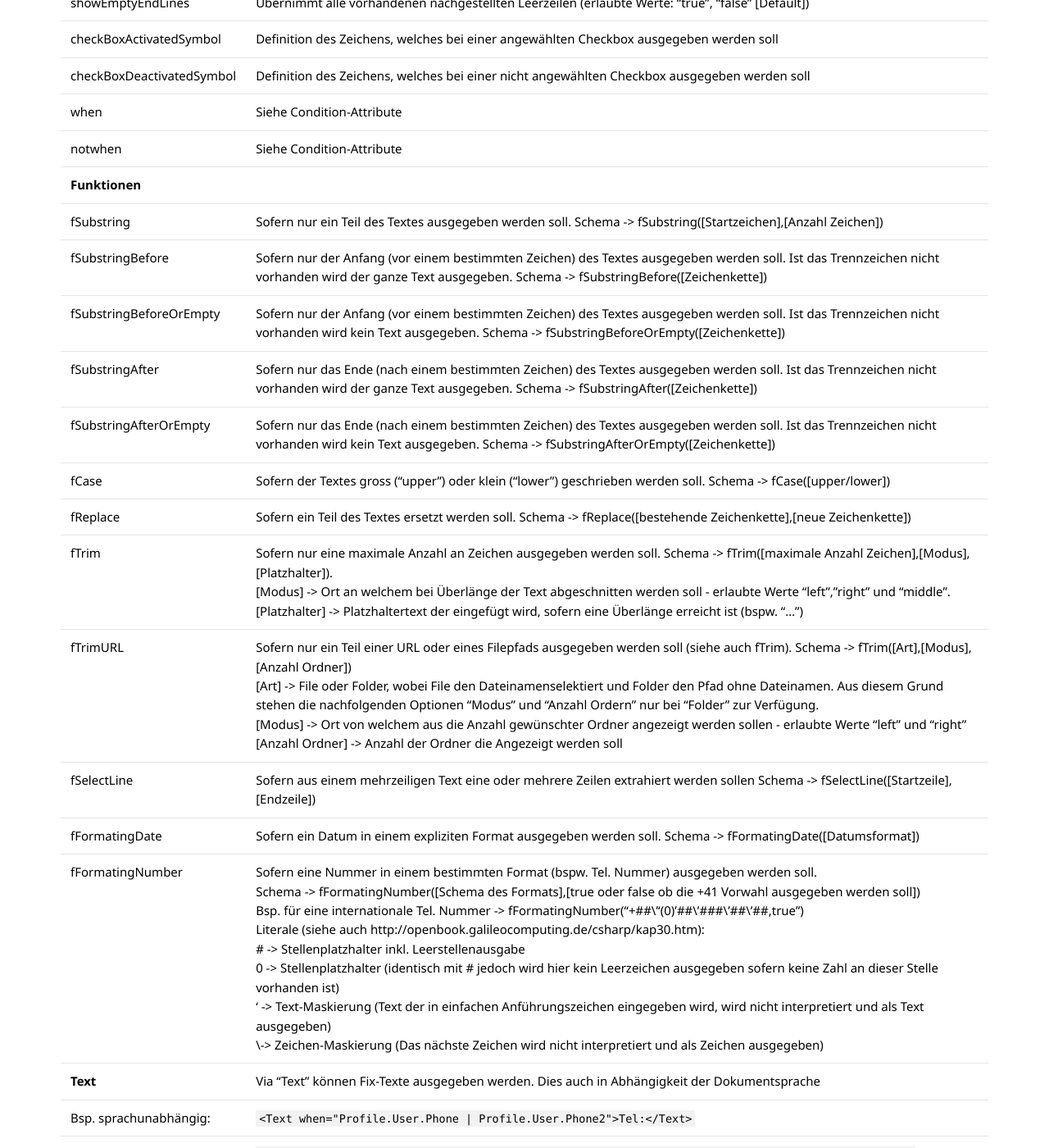
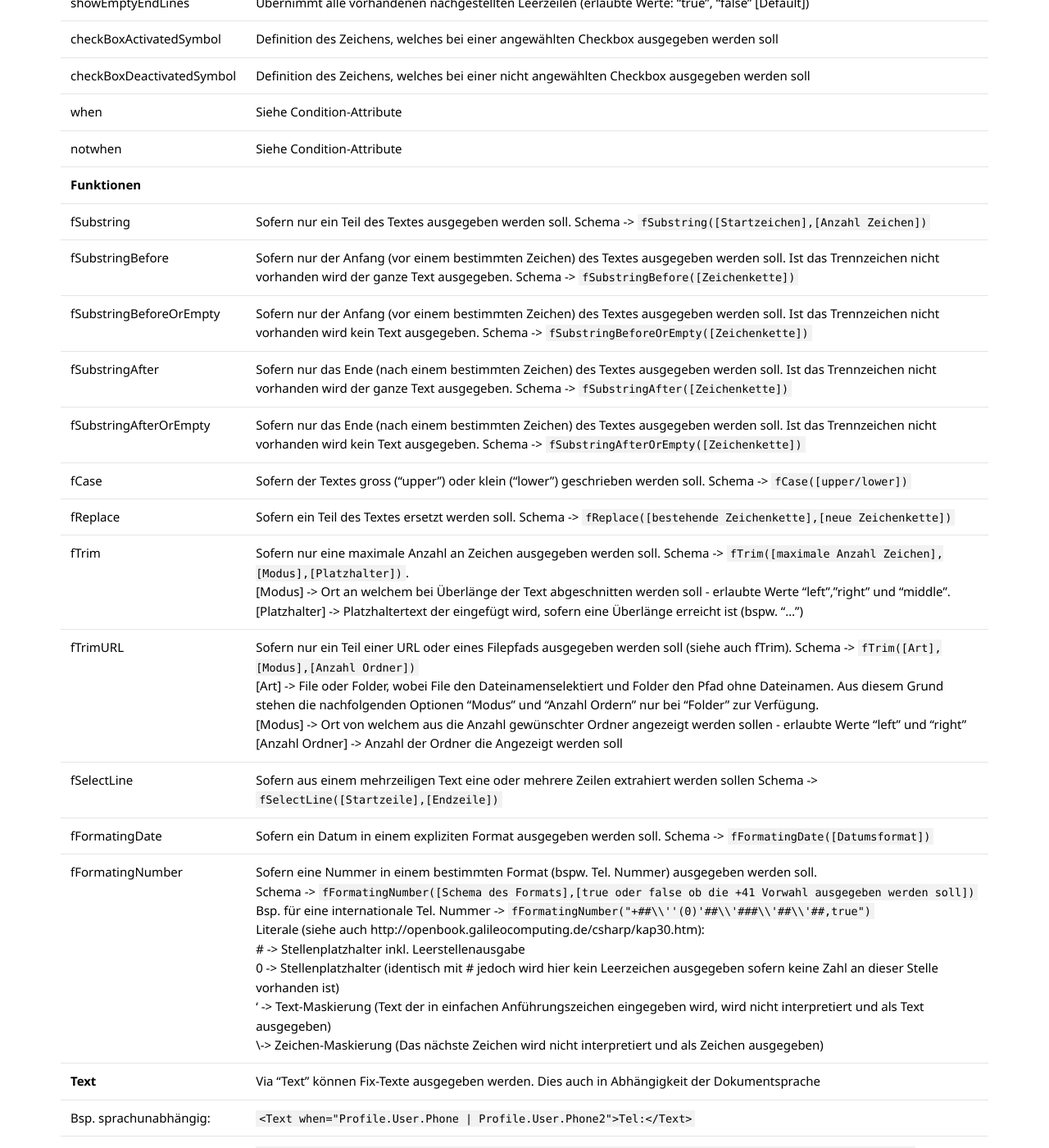
Before and after one commit to primesoft-group/oneoffixx-docs, a Jekyll site: the page built from _pages/docfunc/de/df-scripts.md, in a window 1280 px wide and 1400 px high, scrolled down 3178 px. Shown: the whole window at 82% size. Built offline with Jekyll 4.4.1, drawn with Linux system fonts in a browser that asks for light colours; nearby versions of some CDN libraries; some web fonts are replaced; some of the changed text lies outside the part shown.

Commit message:
Inlinecodes

```diff
--- a/_pages/docfunc/de/df-scripts.md
+++ b/_pages/docfunc/de/df-scripts.md
@@ -100,18 +100,18 @@ checkBoxDeactivatedSymbol | Definition des Zeichens, welches bei einer nicht ang
 when | Siehe Condition-Attribute
 notwhen | Siehe Condition-Attribute
 __Funktionen__ |
-fSubstring | Sofern nur ein Teil des Textes ausgegeben werden soll. Schema -> fSubstring([Startzeichen],[Anzahl Zeichen])
-fSubstringBefore | Sofern nur der Anfang (vor einem bestimmten Zeichen) des Textes ausgegeben werden soll. Ist das Trennzeichen nicht vorhanden wird der ganze Text ausgegeben. Schema -> fSubstringBefore([Zeichenkette])
-fSubstringBeforeOrEmpty | Sofern nur der Anfang (vor einem bestimmten Zeichen) des Textes ausgegeben werden soll. Ist das Trennzeichen nicht vorhanden wird kein Text ausgegeben. Schema -> fSubstringBeforeOrEmpty([Zeichenkette])
-fSubstringAfter | Sofern nur das Ende (nach einem bestimmten Zeichen) des Textes ausgegeben werden soll. Ist das Trennzeichen nicht vorhanden wird der ganze Text ausgegeben. Schema -> fSubstringAfter([Zeichenkette])
-fSubstringAfterOrEmpty | Sofern nur das Ende (nach einem bestimmten Zeichen) des Textes ausgegeben werden soll. Ist das Trennzeichen nicht vorhanden wird kein Text ausgegeben. Schema -> fSubstringAfterOrEmpty([Zeichenkette])
-fCase | Sofern der Textes gross ("upper") oder klein ("lower") geschrieben werden soll. Schema -> fCase([upper/lower])
-fReplace | Sofern ein Teil des Textes ersetzt werden soll. Schema -> fReplace([bestehende Zeichenkette],[neue Zeichenkette])
-fTrim |  Sofern nur eine maximale Anzahl an Zeichen ausgegeben werden soll. Schema -> fTrim([maximale Anzahl Zeichen],[Modus],[Platzhalter]). <br/> [Modus] -> Ort an welchem bei Überlänge der Text abgeschnitten werden soll - erlaubte Werte "left","right" und "middle". <br/> [Platzhalter] -> Platzhaltertext der eingefügt wird, sofern eine Überlänge erreicht ist (bspw. "...")
-fTrimURL | Sofern nur ein Teil einer URL oder eines Filepfads ausgegeben werden soll (siehe auch fTrim). Schema -> fTrim([Art],[Modus],[Anzahl Ordner]) <br/> [Art] -> File oder Folder, wobei File den Dateinamenselektiert und Folder den Pfad ohne Dateinamen. Aus diesem Grund stehen die nachfolgenden Optionen "Modus" und "Anzahl Ordern" nur bei "Folder" zur Verfügung. <br/> [Modus] -> Ort von welchem aus die Anzahl gewünschter Ordner angezeigt werden sollen - erlaubte Werte "left" und "right" <br/> [Anzahl Ordner] -> Anzahl der Ordner die Angezeigt werden soll
-fSelectLine | Sofern aus einem mehrzeiligen Text eine oder mehrere Zeilen extrahiert werden sollen Schema -> fSelectLine([Startzeile],[Endzeile])
-fFormatingDate | Sofern ein Datum in einem expliziten Format ausgegeben werden soll. Schema -> fFormatingDate([Datumsformat])
-fFormatingNumber | Sofern eine Nummer in einem bestimmten Format (bspw. Tel. Nummer) ausgegeben werden soll. <br/> Schema -> fFormatingNumber([Schema des Formats],[true oder false ob die +41 Vorwahl ausgegeben werden soll]) <br/> Bsp. für eine internationale Tel. Nummer -> fFormatingNumber("+##\\''(0)'##\\'###\\'##\\'##,true") <br/> Literale (siehe auch http://openbook.galileocomputing.de/csharp/kap30.htm): <br/> # -> Stellenplatzhalter inkl. Leerstellenausgabe <br/> 0 -> Stellenplatzhalter (identisch mit # jedoch wird hier kein Leerzeichen ausgegeben sofern keine Zahl an dieser Stelle vorhanden ist) <br/> ' -> Text-Maskierung (Text der in einfachen Anführungszeichen eingegeben wird, wird nicht interpretiert und als Text ausgegeben) <br/> \\-> Zeichen-Maskierung (Das nächste Zeichen wird nicht interpretiert und als Zeichen ausgegeben)
+fSubstring | Sofern nur ein Teil des Textes ausgegeben werden soll. Schema -> `fSubstring([Startzeichen],[Anzahl Zeichen])`
+fSubstringBefore | Sofern nur der Anfang (vor einem bestimmten Zeichen) des Textes ausgegeben werden soll. Ist das Trennzeichen nicht vorhanden wird der ganze Text ausgegeben. Schema -> `fSubstringBefore([Zeichenkette])`
+fSubstringBeforeOrEmpty | Sofern nur der Anfang (vor einem bestimmten Zeichen) des Textes ausgegeben werden soll. Ist das Trennzeichen nicht vorhanden wird kein Text ausgegeben. Schema -> `fSubstringBeforeOrEmpty([Zeichenkette])`
+fSubstringAfter | Sofern nur das Ende (nach einem bestimmten Zeichen) des Textes ausgegeben werden soll. Ist das Trennzeichen nicht vorhanden wird der ganze Text ausgegeben. Schema -> `fSubstringAfter([Zeichenkette])`
+fSubstringAfterOrEmpty | Sofern nur das Ende (nach einem bestimmten Zeichen) des Textes ausgegeben werden soll. Ist das Trennzeichen nicht vorhanden wird kein Text ausgegeben. Schema -> `fSubstringAfterOrEmpty([Zeichenkette])`
+fCase | Sofern der Textes gross ("upper") oder klein ("lower") geschrieben werden soll. Schema -> `fCase([upper/lower])`
+fReplace | Sofern ein Teil des Textes ersetzt werden soll. Schema -> `fReplace([bestehende Zeichenkette],[neue Zeichenkette])`
+fTrim |  Sofern nur eine maximale Anzahl an Zeichen ausgegeben werden soll. Schema -> `fTrim([maximale Anzahl Zeichen],[Modus],[Platzhalter])`. <br/> [Modus] -> Ort an welchem bei Überlänge der Text abgeschnitten werden soll - erlaubte Werte "left","right" und "middle". <br/> [Platzhalter] -> Platzhaltertext der eingefügt wird, sofern eine Überlänge erreicht ist (bspw. "...")
+fTrimURL | Sofern nur ein Teil einer URL oder eines Filepfads ausgegeben werden soll (siehe auch fTrim). Schema -> `fTrim([Art],[Modus],[Anzahl Ordner])` <br/> [Art] -> File oder Folder, wobei File den Dateinamenselektiert und Folder den Pfad ohne Dateinamen. Aus diesem Grund stehen die nachfolgenden Optionen "Modus" und "Anzahl Ordern" nur bei "Folder" zur Verfügung. <br/> [Modus] -> Ort von welchem aus die Anzahl gewünschter Ordner angezeigt werden sollen - erlaubte Werte "left" und "right" <br/> [Anzahl Ordner] -> Anzahl der Ordner die Angezeigt werden soll
+fSelectLine | Sofern aus einem mehrzeiligen Text eine oder mehrere Zeilen extrahiert werden sollen Schema -> `fSelectLine([Startzeile],[Endzeile])`
+fFormatingDate | Sofern ein Datum in einem expliziten Format ausgegeben werden soll. Schema -> `fFormatingDate([Datumsformat])`
+fFormatingNumber | Sofern eine Nummer in einem bestimmten Format (bspw. Tel. Nummer) ausgegeben werden soll. <br/> Schema -> `fFormatingNumber([Schema des Formats],[true oder false ob die +41 Vorwahl ausgegeben werden soll])` <br/> Bsp. für eine internationale Tel. Nummer -> `fFormatingNumber("+##\\''(0)'##\\'###\\'##\\'##,true")` <br/> Literale (siehe auch http://openbook.galileocomputing.de/csharp/kap30.htm): <br/> # -> Stellenplatzhalter inkl. Leerstellenausgabe <br/> 0 -> Stellenplatzhalter (identisch mit # jedoch wird hier kein Leerzeichen ausgegeben sofern keine Zahl an dieser Stelle vorhanden ist) <br/> ' -> Text-Maskierung (Text der in einfachen Anführungszeichen eingegeben wird, wird nicht interpretiert und als Text ausgegeben) <br/> \\-> Zeichen-Maskierung (Das nächste Zeichen wird nicht interpretiert und als Zeichen ausgegeben)
 __Text__ | Via "Text" können Fix-Texte ausgegeben werden. Dies auch in Abhängigkeit der Dokumentsprache
 Bsp. sprachunabhängig: | `<Text when="Profile.User.Phone | Profile.User.Phone2">Tel:</Text>`
 Bsp. sprachabhängig: | `<Text when="Profile.User.Phone | Profile.User.Phone2"><Language lcid="2055">Tel:</Language></Text>`
@@ -119,7 +119,7 @@ when | Siehe Condition-Attribute
 notwhen | Siehe Condition-Attribute
 lcid | Definition der Dokumentsprache anhand der LCID -> http://msdn.microsoft.com/en-us/library/ms912047%28WinEmbedded.10%29.aspx
 __Image__ | Via "Image" können Bilder aus dem OO-Binding angezogen werden. Via dem "when" Attribut kann dieses bspw. anhand eines Dokument-Parameters ein/ausgeblendet werden. (Achtung: hier darf kein "Line"-Tag verwendet werden)
-Bsp. | <Image id="Profile.Org.Logo"/>
+Bsp. | `<Image id="Profile.Org.Logo"/>`
 id | ID des Binding-Elements welches verwendet werden soll
 when | Siehe Condition-Attribute
 notwhen | Siehe Condition-Attribute
```
